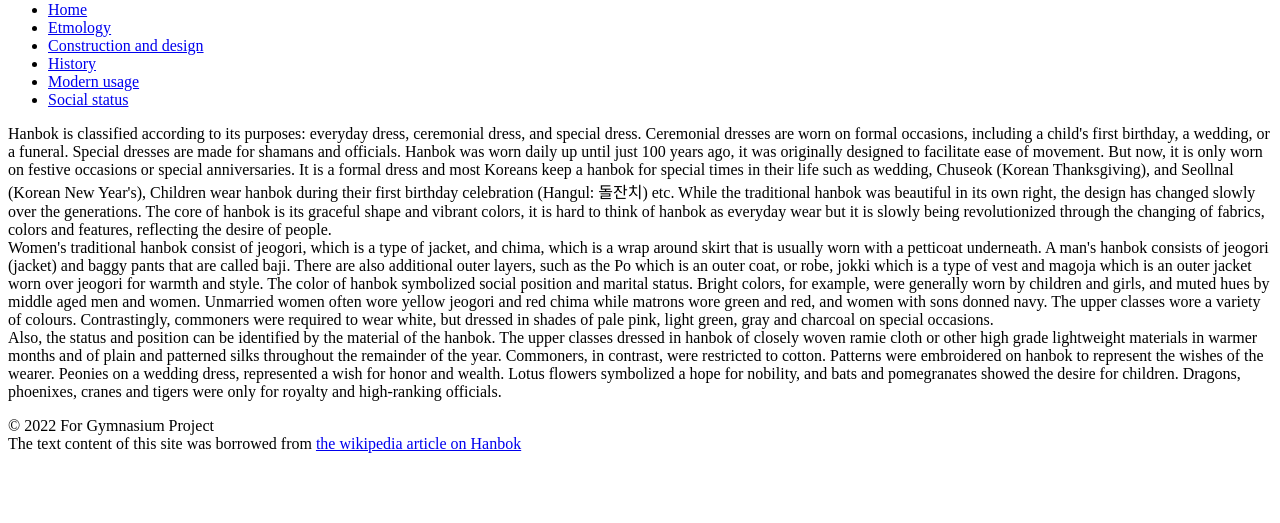
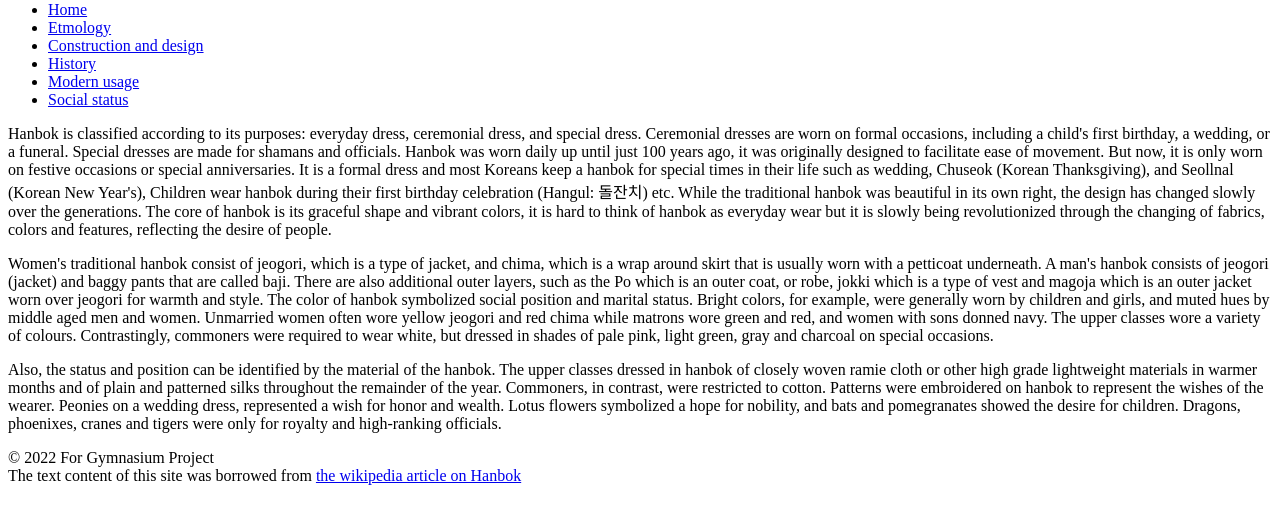
Before and after one commit to Jlovellealfeche/The-graceful-hanbok, a plain HTML site: page pages/Occasions.html in a window 1280 px wide. Shown: the part 79-602 px from the top of the page. Drawn offline with Linux system fonts and the light colour scheme.

Commit message:
Update Occasions.html

```diff
--- a/pages/Occasions.html
+++ b/pages/Occasions.html
@@ -28,16 +28,17 @@
     It is a formal dress and most Koreans keep a hanbok for special times in their life such as wedding, Chuseok (Korean Thanksgiving), and Seollnal (Korean New Year's), Children wear hanbok during their first birthday celebration (Hangul: 돌잔치) etc. While the traditional hanbok was beautiful in its own right, the design has changed slowly over the generations.
     The core of hanbok is its graceful shape and vibrant colors, it is hard to think of hanbok as everyday wear but it is slowly being revolutionized through the changing of fabrics, colors and features, reflecting the desire of people.<br>
 
-    Women's traditional hanbok consist of jeogori, which is a type of jacket, and chima, which is a wrap around skirt that is usually worn with a petticoat underneath. A man's hanbok consists of jeogori (jacket) and baggy pants that are called baji.
+    <p>Women's traditional hanbok consist of jeogori, which is a type of jacket, and chima, which is a wrap around skirt that is usually worn with a petticoat underneath. A man's hanbok consists of jeogori (jacket) and baggy pants that are called baji.
     There are also additional outer layers, such as the Po which is an outer coat, or robe, jokki which is a type of vest and magoja which is an outer jacket worn over jeogori for warmth and style.
 
     The color of hanbok symbolized social position and marital status. Bright colors, for example, were generally worn by children and girls, and muted hues by middle aged men and women.
     Unmarried women often wore yellow jeogori and red chima while matrons wore green and red, and women with sons donned navy. The upper classes wore a variety of colours.
-    Contrastingly, commoners were required to wear white, but dressed in shades of pale pink, light green, gray and charcoal on special occasions.<br>
+    Contrastingly, commoners were required to wear white, but dressed in shades of pale pink, light green, gray and charcoal on special occasions.<br></p>
 
-    Also, the status and position can be identified by the material of the hanbok. The upper classes dressed in hanbok of closely woven ramie cloth or other high grade lightweight materials in warmer months and of plain and patterned silks throughout the remainder of the year.
+    <p>Also, the status and position can be identified by the material of the hanbok. The upper classes dressed in hanbok of closely woven ramie cloth or other high grade lightweight materials in warmer months and of plain and patterned silks throughout the remainder of the year.
     Commoners, in contrast, were restricted to cotton. Patterns were embroidered on hanbok to represent the wishes of the wearer. Peonies on a wedding dress, represented a wish for honor and wealth.
     Lotus flowers symbolized a hope for nobility, and bats and pomegranates showed the desire for children. Dragons, phoenixes, cranes and tigers were only for royalty and high-ranking officials.</p>
+  </p>
  </main>
 
 
```
